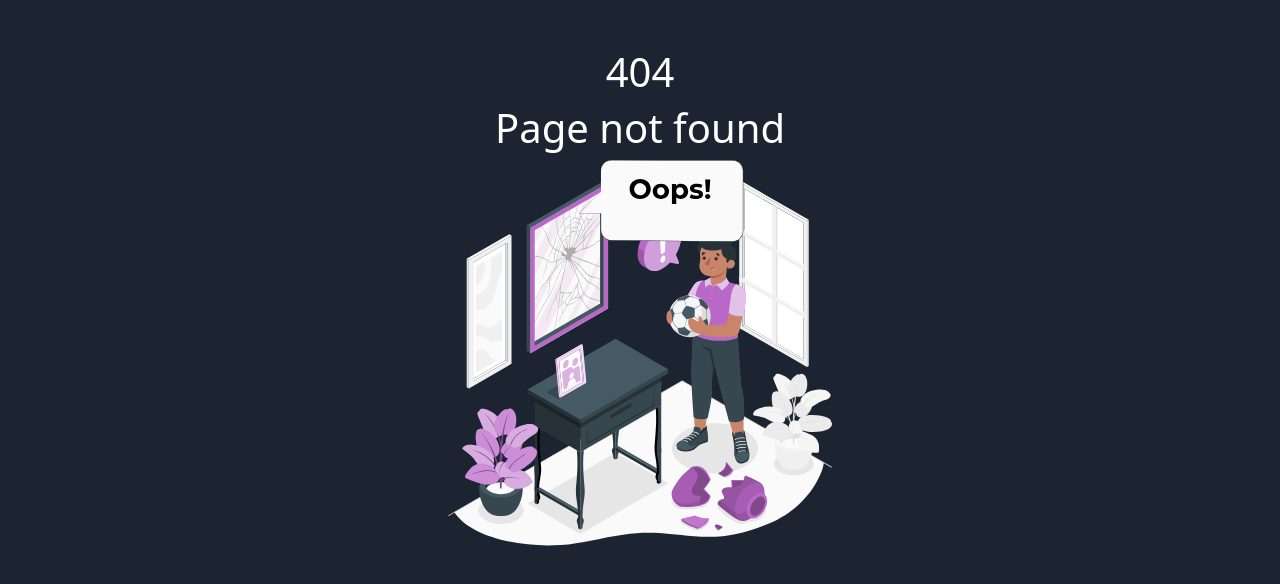
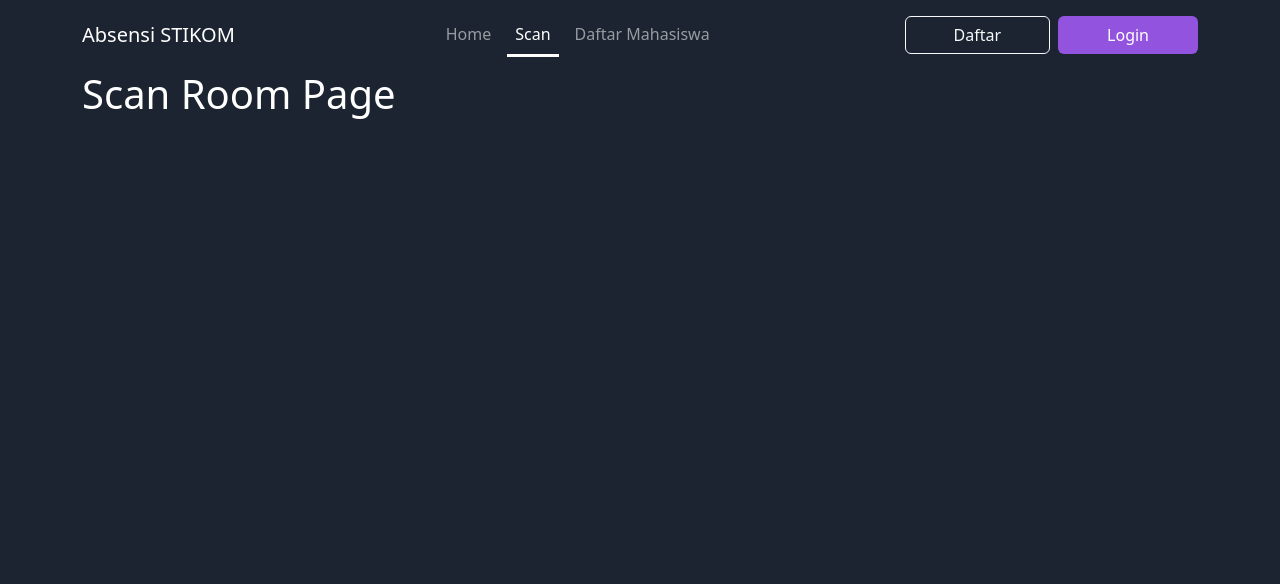
Before and after one commit to rafai123/attendance-QR-Code, a React (Vite) app: page /attendance-room-list/1 in a window 1280 px wide. Before the commit this address had no page. Shown: the top 584 px of the page. Built offline with nearby package versions, Linux system fonts and the light colour scheme.

Commit message:
add _redirects file

```diff
--- a/src/main.jsx
+++ b/src/main.jsx
@@ -19,6 +19,7 @@ import AddStudentPage from './pages/AddStudentPage.jsx'
 import QRGeneratorPage from './pages/QRGeneratorPage.jsx'
 import RoomListPage from './pages/RoomListPage.jsx'
 import AddRoomPage from './pages/AddRoomPage.jsx'
+import ScanRoomPage from './pages/ScanRoomPage.jsx'
 
 const router = createBrowserRouter(
   createRoutesFromElements(
@@ -32,6 +33,7 @@ const router = createBrowserRouter(
         <Route path='/student-list/add-student' element={<AddStudentPage />} />
         <Route path="/student-list/qr/:id" element={<QRGeneratorPage />} />
         <Route path='/attendance-room-list' element={<RoomListPage />} />
+        <Route path='/attendance-room-list/:id' element={<ScanRoomPage />} />
         <Route path='/attendance-room-list/add-room' element={<AddRoomPage />} />
       </Route>
     </>
--- /dev/null
+++ b/src/pages/ScanRoomPage.jsx
@@ -0,0 +1,13 @@
+import { Container } from "react-bootstrap"
+
+const ScanRoomPage = () => {
+    return (
+        <>
+            <Container className="text-white">
+                <h1>Scan Room Page</h1>
+            </Container>
+        </>
+    )
+}
+
+export default ScanRoomPage
```
Also changed, not shown: 1 other file (tests, documents, lock files or other folders).
